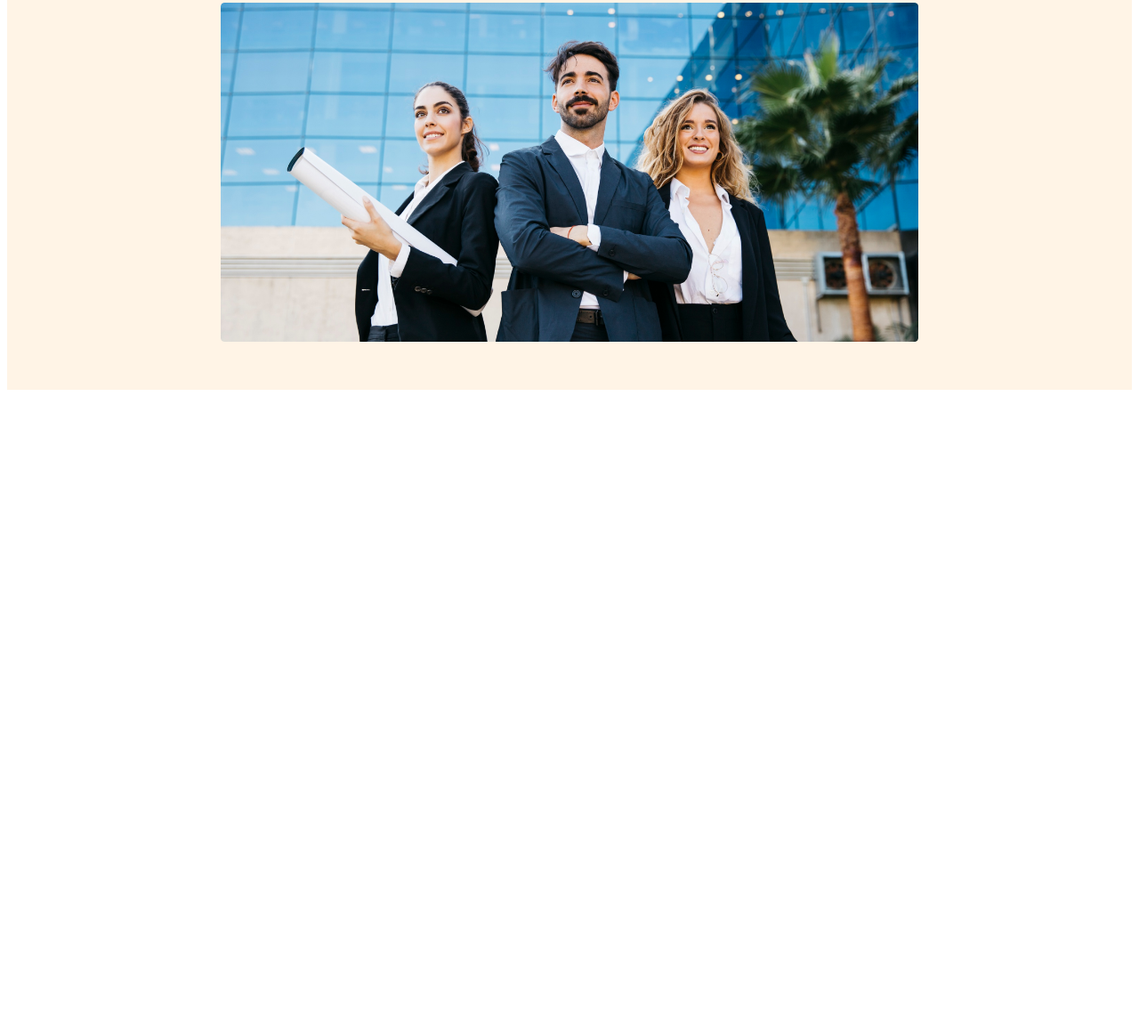
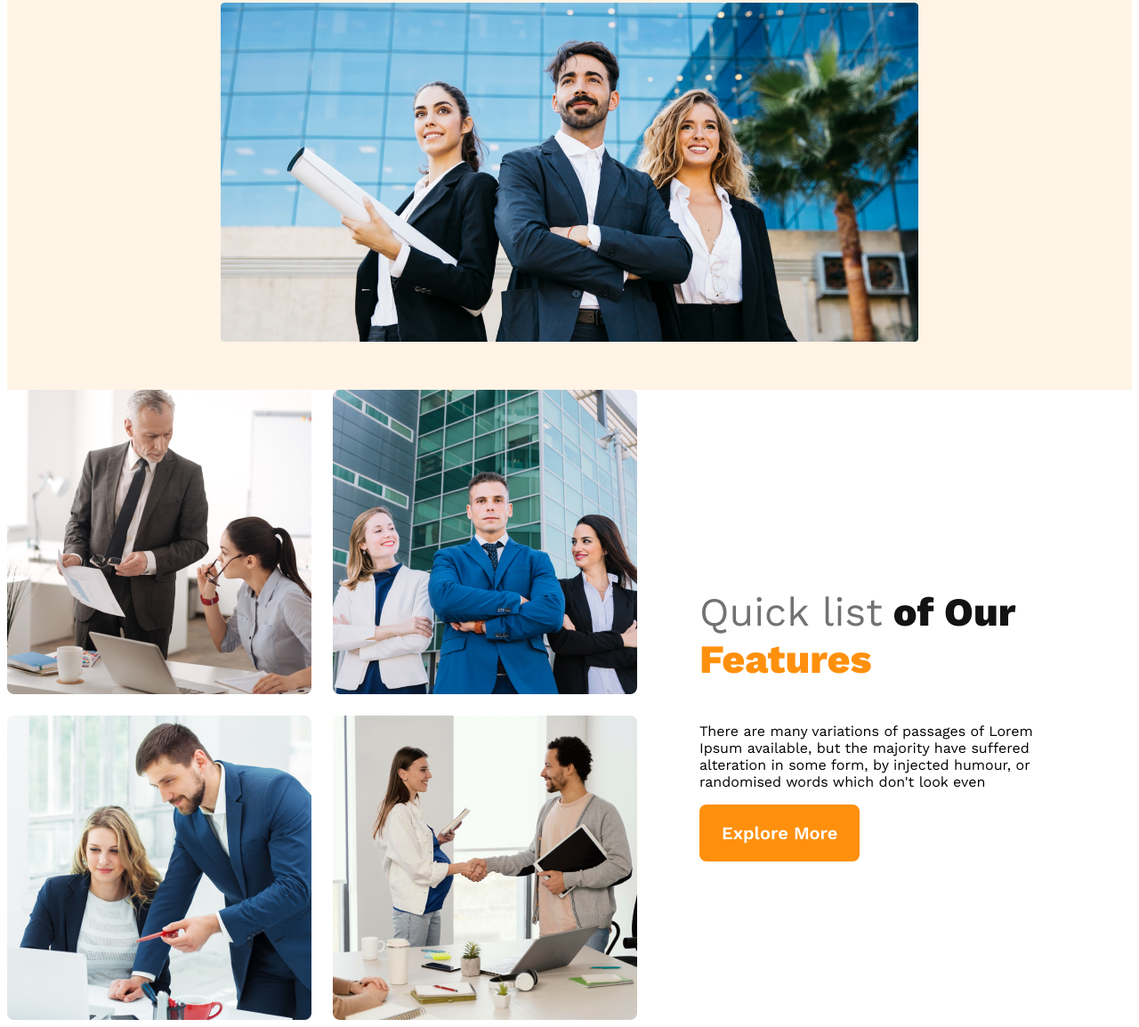
Before and after one commit to tuhin92/G3-Responsive-website, a plain HTML site: page index.html in a window 1280 px wide. Shown: the part 573-1727 px from the top of the page at 89% size. Before the commit the page ends 1019 px from the top, so only its background shows below. Drawn offline with nearby package versions, Linux system fonts and the light colour scheme.

Commit message:
features content added

```diff
--- a/index.html
+++ b/index.html
@@ -27,11 +27,24 @@
             <img src="/images/banner.png" alt="">
         </div>
     </header>
+<!-- End header part -->
 
 
-
-    <main>
-
+    <main> <!--main part start -->
+        <!-- Teams part -->
+        <section class="teams-container">
+            <div class="teams-img-container">
+                <img src="/images/team1.png" alt="">
+                <img src="/images/team2.png" alt="">
+                <img src="/images/team3.png" alt="">
+                <img src="/images/team4.png" alt="">
+            </div>
+            <div class="teams-content">
+                <h3 class="teams-title"> <span class="quick-list">Quick list</span> <span class="our">of Our</span> <span class="text-features">Features</span></h3>
+                <p class="teams-descriptions">There are many variations of passages of Lorem Ipsum available, but the majority have suffered alteration in some form, by injected humour, or randomised words which don't look even</p>
+                <button class="btn-primary">Explore More</button>
+            </div>
+        </section>
     </main>
     <footer>
 
--- a/style/g3.css
+++ b/style/g3.css
@@ -89,3 +89,39 @@ nav li a{
         flex-direction: column;
     }
 }
+
+/* Main style */
+
+main{
+    max-width: 1440px;
+    margin: 0 auto;
+}
+
+.teams-container{
+    display: flex;
+    align-items: center;
+}
+.teams-img-container{
+    display: grid;
+    grid-template-columns: repeat(2, 1fr);
+    gap: 1.5rem;
+}
+.teams-content{
+    padding-left: 70px;
+    padding-right: 70px;
+}
+.teams-title{
+    font-size: 2.8rem;
+}
+.quick-list{
+    color: #727272;
+    font-weight: 500;
+}
+.our{
+    color: #131313;
+    font-weight: 700;
+}
+.text-features{
+    color: #FF900E;
+    font-weight: 700;
+}
```
